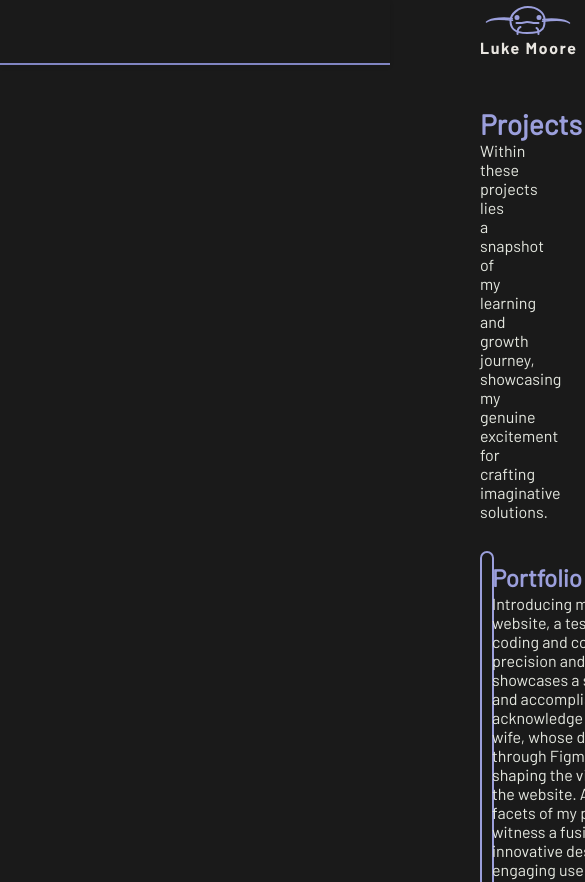
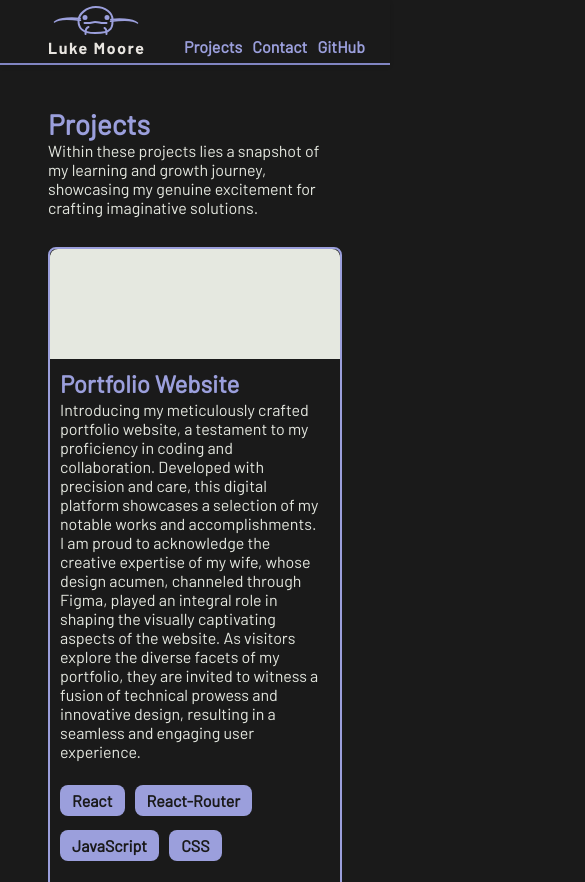
Before and after one commit to papa-fish/portfolio-website, a React (Create React App) app: page /projects in a window 390 px wide. Shown: the top 882 px of the page, 585 px wide, since content can reach past the window. Built offline with nearby package versions, Linux system fonts and the light colour scheme.

Commit message:
mobile responsive styling

```diff
--- a/src/App.css
+++ b/src/App.css
@@ -27,7 +27,7 @@
 
 .content {
   flex: 1;
-  margin: 0 480px
+  margin: 0 480px;
 }
 
 body {
@@ -44,3 +44,77 @@ body {
   height: 40px;
   width: 100%;
 }
+
+@media (max-width: 1920px) {
+  .content,
+  .nav-container,
+  footer > p {
+    margin: 0 320px;
+  }
+}
+
+@media (max-width: 1575px) {
+  .content,
+  .nav-container,
+  footer > p {
+    margin: 0 120px;
+  }
+}
+
+@media (max-width: 1175px) {
+  .content,
+  .nav-container,
+  footer > p {
+    margin: 0 48px;
+  }
+}
+
+@media (max-width: 1035px) {
+  header {
+    padding: 189px 0 120px 0;
+  }
+  .projects {
+    grid-template-columns: none;
+    padding-left: 0px;
+  }
+  .project {
+    padding-left: 10px;
+  }
+  .tag-container {
+    flex-wrap: wrap;
+  }
+  .project-btn {
+    align-self: center;
+  }
+  .project-img {
+    grid-row: 1;
+    height: 110px;
+    border-top-left-radius: 8px;
+    border-top-right-radius: 8px;
+  }
+  .about-me-wrapper {
+    margin: auto;
+    width: fit-content;
+  }
+  .img-row {
+    gap: 6px;
+    flex-direction: row;
+  }
+  .about-me-img-container {
+    display: flex;
+    flex-wrap: wrap;
+    gap: 6px
+  }
+  .paragraph-container {
+    order: -1
+  }
+  .paragraph-container > p {
+    padding: 0 0 10px 0;
+  }
+  footer {
+    text-align: center;
+  }
+  footer > p {
+    font-size: 14px;
+  }
+}
--- a/src/components/AboutMe.css
+++ b/src/components/AboutMe.css
@@ -25,7 +25,7 @@
     object-fit: cover;
 }
 
-.paragraph-container {
+.paragraph-container > p {
     color: var(--white-color);
     font-size: var(--h6-font-size);
     width: 100%;
--- a/src/components/AboutMe.jsx
+++ b/src/components/AboutMe.jsx
@@ -18,8 +18,8 @@ export default function AboutMe() {
                     <img src="https://fakeimg.pl/150x150" alt="" />
                 </div>
 
-                <div>
-                    <p className="paragraph-container">Lorem ipsum dolor sit amet consectetur, adipisicing elit. Cumque laboriosam magni commodi, assumenda minus quis reiciendis sequi quas quibusdam officiis suscipit nesciunt doloribus blanditiis. Mollitia molestias quis esse reiciendis vel?Lorem ipsum dolor sit amet, consectetur adipisicing elit. Vitae commodi incidunt temporibus a laborum nihil ipsum, officia expedita quae necessitatibus! Facere blanditiis temporibus eos labore explicabo. Assumenda magnam eligendi nobis!</p>
+                <div className='paragraph-container'>
+                    <p>Lorem ipsum dolor sit amet consectetur, adipisicing elit. Cumque laboriosam magni commodi, assumenda minus quis reiciendis sequi quas quibusdam officiis suscipit nesciunt doloribus blanditiis. Mollitia molestias quis esse reiciendis vel?Lorem ipsum dolor sit amet, consectetur adipisicing elit. Vitae commodi incidunt temporibus a laborum nihil ipsum, officia expedita quae necessitatibus! Facere blanditiis temporibus eos labore explicabo. Assumenda magnam eligendi nobis!</p>
                 </div>
             </div>
         </div>
--- a/src/components/Footer.css
+++ b/src/components/Footer.css
@@ -4,3 +4,8 @@ footer > p {
     margin: 0 0 0 480px;
     font-size: var(--body-font-size);
 }
+
+.hannah-moore-link:any-link {
+    font-weight: var(--bold-font-weight);
+    color: var(--black-color);
+}
--- a/src/components/Footer.jsx
+++ b/src/components/Footer.jsx
@@ -2,6 +2,6 @@ import './Footer.css';
 
 export default function Footer() {
     return(
-        <p>&copy; Hannah Moore 2023 || Made by Luke Moore</p>
+        <p>&copy; <a target="_blank" rel='noreferrer' className='hannah-moore-link' href="https://www.hannahmoore.com.au/">Hannah Moore 2023</a> || Made by Luke Moore</p>
     );
 };
--- a/src/components/Tag.css
+++ b/src/components/Tag.css
@@ -4,6 +4,7 @@
     background-color: var(--light-blue-color);
     border-radius: 8px;
     padding: 6px 12px;
+    align-self: center;
 }
 
 .caption > h6 {
```
